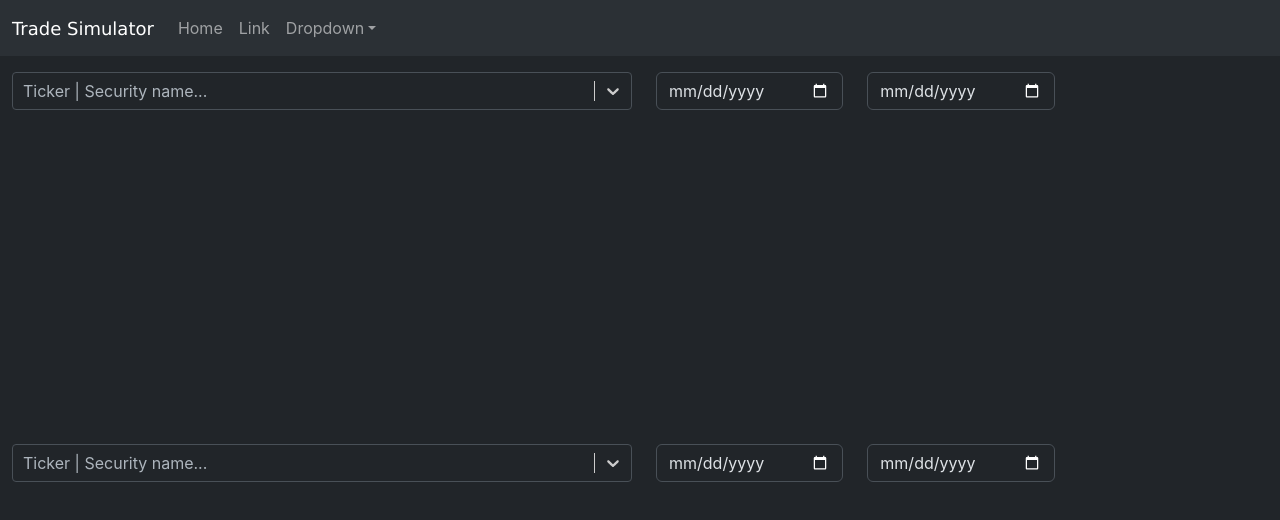
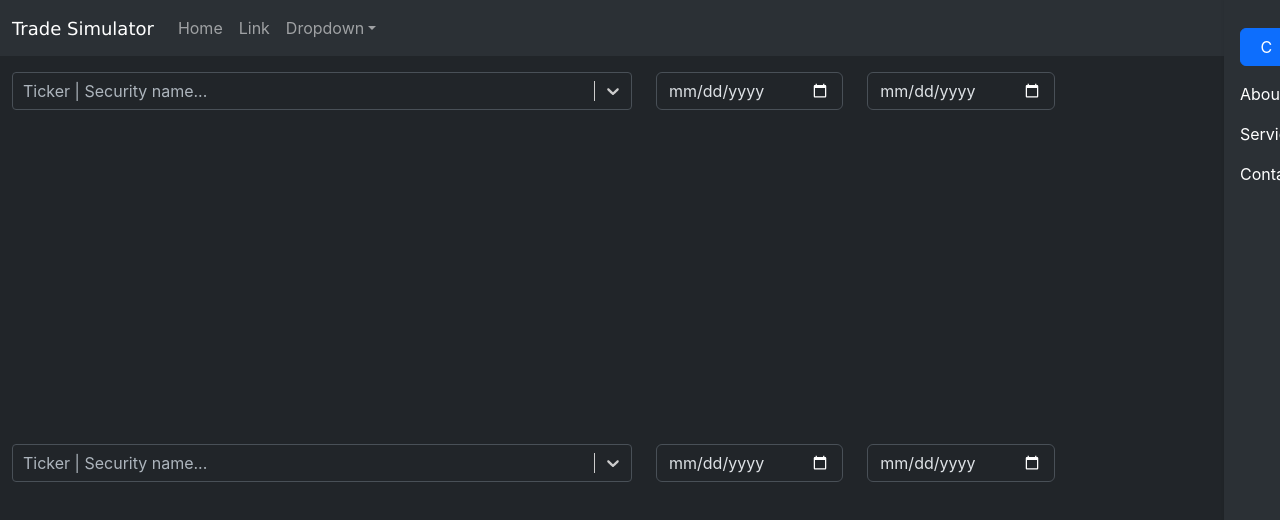
Before and after one commit to benWillan/trade-simulator, a React (Create React App) app in the folder WebApi/ClientApp/: page / in a window 1280 px wide. Shown: the top 520 px of the page. Built offline with nearby package versions, Linux system fonts and the light colour scheme.

Commit message:
[feat] Add side bar
Basic needs more styling.

```diff
--- a/WebApi/ClientApp/src/App.tsx
+++ b/WebApi/ClientApp/src/App.tsx
@@ -1,11 +1,13 @@
 import './App.css';
 import { NavBar } from './components/topLevel/NavBar'
 import { ContainerFluid } from './components/topLevel/ContainerFluid';
+import Sidebar from './components/general/Sidebar'
 
 function App() {
   return (
     <>
       <NavBar></NavBar>
+      <Sidebar></Sidebar>
       <ContainerFluid chartsRendered={2}></ContainerFluid>
     </>
   );
--- /dev/null
+++ b/WebApi/ClientApp/src/components/general/Sidebar.tsx
@@ -0,0 +1,44 @@
+import React from "react";
+import { Nav } from "react-bootstrap";
+import {Button} from "react-bootstrap";
+
+const Sidebar = () => {
+  return (
+    <div
+      className="bg-body-tertiary"
+      style={{
+        height: "100vh",         // Full height
+        width: "56px",          // Sidebar width
+        position: "fixed",       // Stick to side
+        top: 0,
+        right: 0,                 // Change to "right: 0" if you want it on the right
+        backgroundColor: "#343a40", // Bootstrap dark color
+        paddingTop: "20px",
+        display: "flex",
+        flexDirection: "column",
+        boxShadow: "2px 0 5px rgba(0,0,0,0.2)",
+        zIndex: 1000,
+      }}
+    >
+      {/* <h4
+        style={{
+          color: "#fff",
+          textAlign: "center",
+          marginBottom: "20px",
+        }}
+      >
+        My App
+      </h4> */}
+      <Nav className="flex-column" variant="pills">
+        <Nav.Link href="/" className="text-white">
+          <Button style={{width: "80%"}}>C</Button>
+        </Nav.Link>
+        <Nav.Link href="/about" className="text-white">About</Nav.Link>
+        <Nav.Link href="/services" className="text-white">Services</Nav.Link>
+        <Nav.Link href="/contact" className="text-white">Contact</Nav.Link>
+      </Nav>
+    </div>
+  );
+};
+
+export default Sidebar;
```
